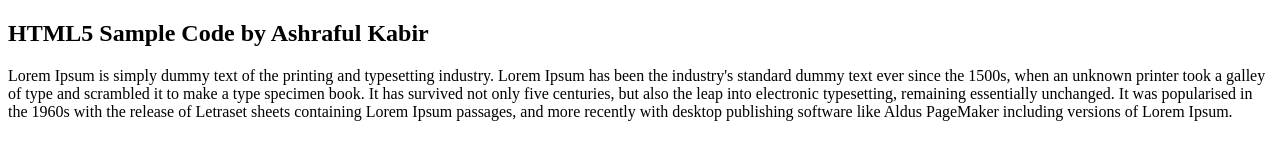
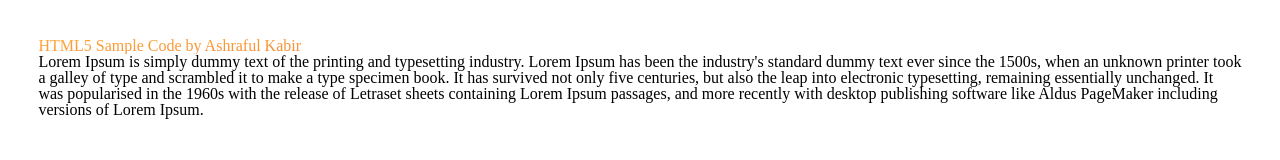
Before and after one commit to akash2011/responsive-one-page, a plain HTML site: page index.html in a window 1280 px wide. Drawn offline with nearby package versions, Linux system fonts and the light colour scheme.

Commit message:
index updated center content

```diff
--- a/index.html
+++ b/index.html
@@ -8,14 +8,14 @@
   <!-- css for animate -->
   <link rel="stylesheet" href="https://raw.githubusercontent.com/daneden/animate.css/master/animate.css">
   <!-- Custom stylesheet -->
-  <link rel="stylesheet" href="styles.css">
+  <link rel="stylesheet" href="style.css">
 
 </head>
 
 <body>
 <section>
   <div class="container">
-    <h1>HTML5 Sample Code by Ashraful Kabir </h1>
+    <h1 class="site__title">HTML5 Sample Code by Ashraful Kabir </h1>
     <p>
       Lorem Ipsum is simply dummy text of the printing and typesetting industry. Lorem Ipsum has been the industry's standard
       dummy text ever since the 1500s, when an unknown printer took a galley of type and scrambled it to make a type specimen book.
```
